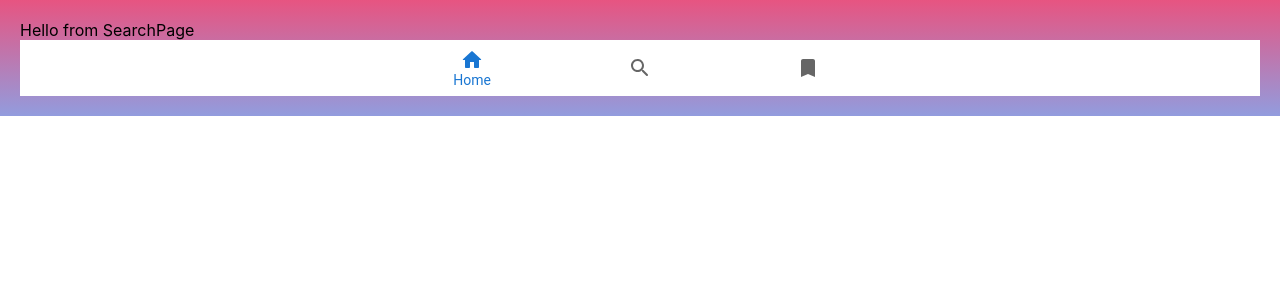
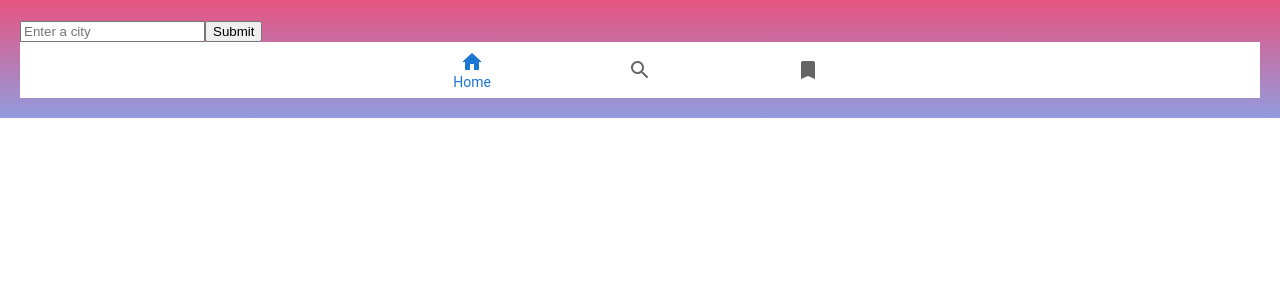
Before and after one commit to heartless-unicorn/weather-app-typescript, a React (Create React App) app: page /search in a window 1280 px wide. Shown: the top 300 px of the page. Built offline with nearby package versions, Linux system fonts and the light colour scheme.

Commit message:
[Feature] Search result display

```diff
--- a/package.json
+++ b/package.json
@@ -52,5 +52,10 @@
   "devDependencies": {
     "@babel/preset-typescript": "^7.21.5",
     "jest": "^27.5.1"
+  },
+  "jest": {
+    "moduleNameMapper": {
+      "axios": "axios/dist/node/axios.cjs"
+    }
   }
 }
--- a/src/components/HomePage/hooks/LocationFetch.ts
+++ b/src/components/HomePage/hooks/LocationFetch.ts
@@ -1,19 +1,23 @@
 import axios from "axios";
-import { useState } from "react";
+
 import { API_ID_KEY } from "../../helpers/constants";
 
 interface LocationInfo {
   lat?: number;
   lon?: number;
+  name?: string;
 }
 
-export default async function LocationFetch(location: LocationInfo) {
+export default async function LocationFetch(
+  location: LocationInfo,
+  link: string
+) {
+  const url =
+    link === "city"
+      ? `https://api.openweathermap.org/data/2.5/weather?q=${location.name}&appid=${API_ID_KEY}&units=metric`
+      : `https://api.openweathermap.org/data/2.5/weather?lat=${location.lat}&lon=${location.lon}&appid=${API_ID_KEY}&units=metric`;
   let weatherDescriber;
-  await axios
-    .get(
-      `https://api.openweathermap.org/data/2.5/weather?lat=${location.lat}&lon=${location.lon}&appid=${API_ID_KEY}&units=metric`
-    )
-    .then((res) => {
+  await axios.get(url).then((res) => {
     weatherDescriber = {
       name: res.data.name,
       country: res.data.sys.country,
--- a/src/components/HomePage/modules/HomePage.module.tsx
+++ b/src/components/HomePage/modules/HomePage.module.tsx
@@ -12,7 +12,7 @@ export default function HomePage() {
   const [curWeather, setCurWeather] = useState();
   useEffect(() => {
     if (isLoaded) {
-      LocationFetch(location).then((response) => {
+      LocationFetch(location, "coords").then((response) => {
         setCurWeather(response);
       });
     }
@@ -29,6 +29,6 @@ export default function HomePage() {
       return <p>Please allow your location</p>;
     }
   } else {
-    return <CircularProgress color="inherit" />;
+    return <CircularProgress color="inherit" aria-label="loader" />;
   }
 }
--- a/src/components/Navigation/Navigation.module.tsx
+++ b/src/components/Navigation/Navigation.module.tsx
@@ -31,7 +31,7 @@ export default function Navigation() {
           label="Search"
           icon={<SearchRoundedIcon />}
           value="/search"
-          data-testid="nav-button"
+          data-testid="search-button"
         />
         <BottomNavigationAction
           label="Favorite"
--- a/src/components/SearchPage/SearchPage.module.tsx
+++ b/src/components/SearchPage/SearchPage.module.tsx
@@ -1,3 +1,50 @@
+import { useState, useEffect } from "react";
+import LocationFetch from "../HomePage/hooks/LocationFetch";
+import WeatherCard from "../HomePage/modules/card/WeatherCard.module";
+import { CircularProgress } from "@mui/material";
+
 export default function SearchPage() {
-  return <div className="SearchPage">Hello from SearchPage</div>;
+  const [searchResult, setSearchResult] = useState("");
+  const [curWeather, setCurWeather] = useState();
+  const [loader, setLoader] = useState<Boolean | null>(null);
+  useEffect(() => {
+    console.log("render in search");
+  }, []);
+  useEffect(() => {}, [curWeather]);
+  function handleSearch(e: React.FormEvent<HTMLFormElement>) {
+    e.preventDefault();
+    setLoader(false);
+    const result = e.currentTarget.elements[0] as HTMLInputElement;
+    LocationFetch({ name: result.value }, "city").then((result) => {
+      setCurWeather(result);
+      setLoader(true);
+    });
+  }
+  const result = () => {
+    if (searchResult !== "") {
+      if (curWeather) {
+        return <WeatherCard data={curWeather} />;
+      } else if (loader === false) {
+        return <CircularProgress color="inherit" aria-label="loader" />;
+      }
+    }
+    return null;
+  };
+  return (
+    <>
+      <div className="SearchPage">
+        <form onSubmit={handleSearch}>
+          <input
+            type="search"
+            placeholder="Enter a city"
+            onChange={(event) => {
+              setSearchResult(event.target.value);
+            }}
+          />
+          <input type="submit" placeholder="Look" />
+        </form>
+        {result()}
+      </div>
+    </>
+  );
 }
```
Also changed, not shown: src/components/SearchPage/hooks/FetchSearchData.ts (added, +18 -0 lines), src/components/helpers/mocks.ts (added, +13 -0 lines), src/setupTests.ts (+1 -1 lines), tsconfig.json (+3 -9 lines), 1 other file (tests, documents, lock files or other folders). Lines whose indentation alone changed are shown as unchanged.
